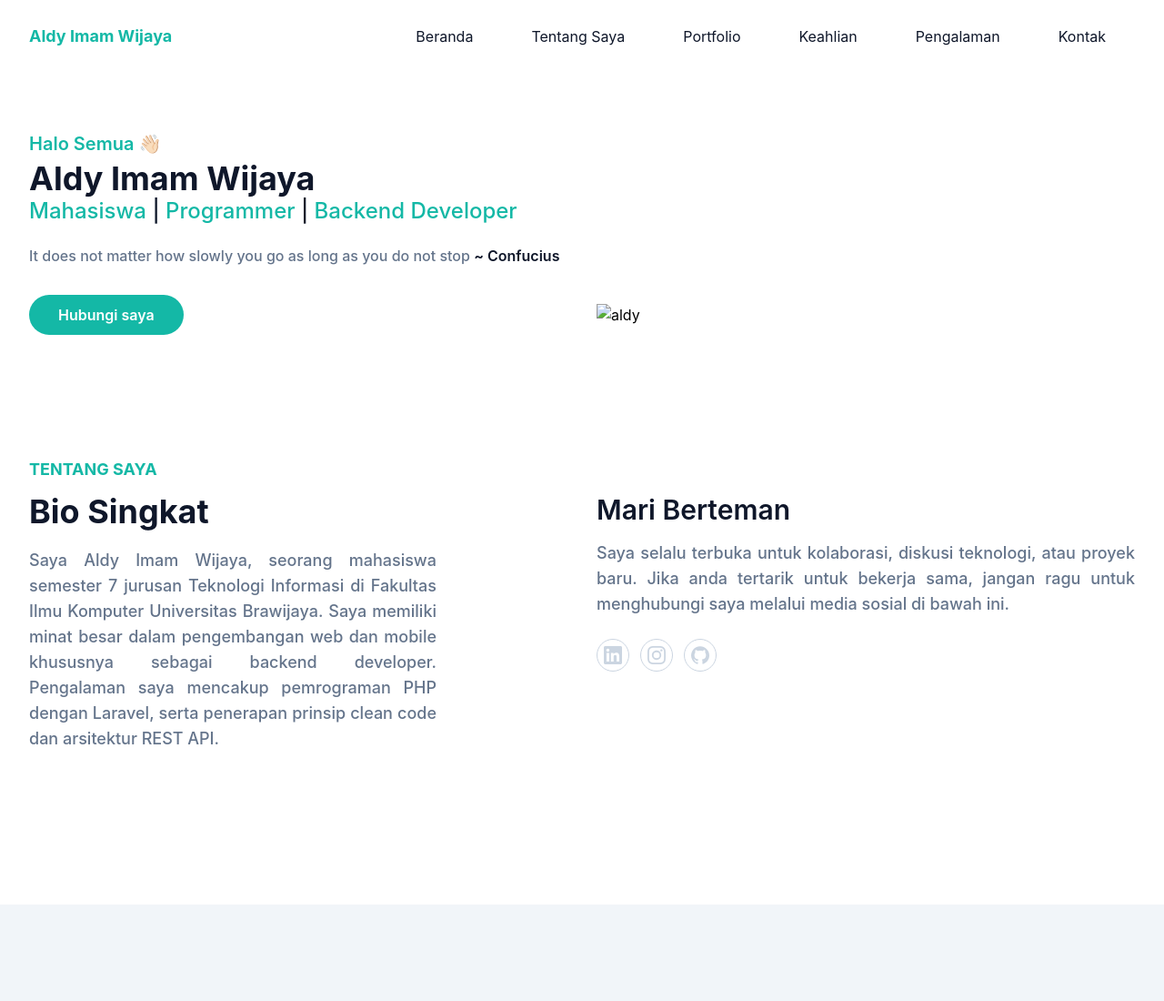
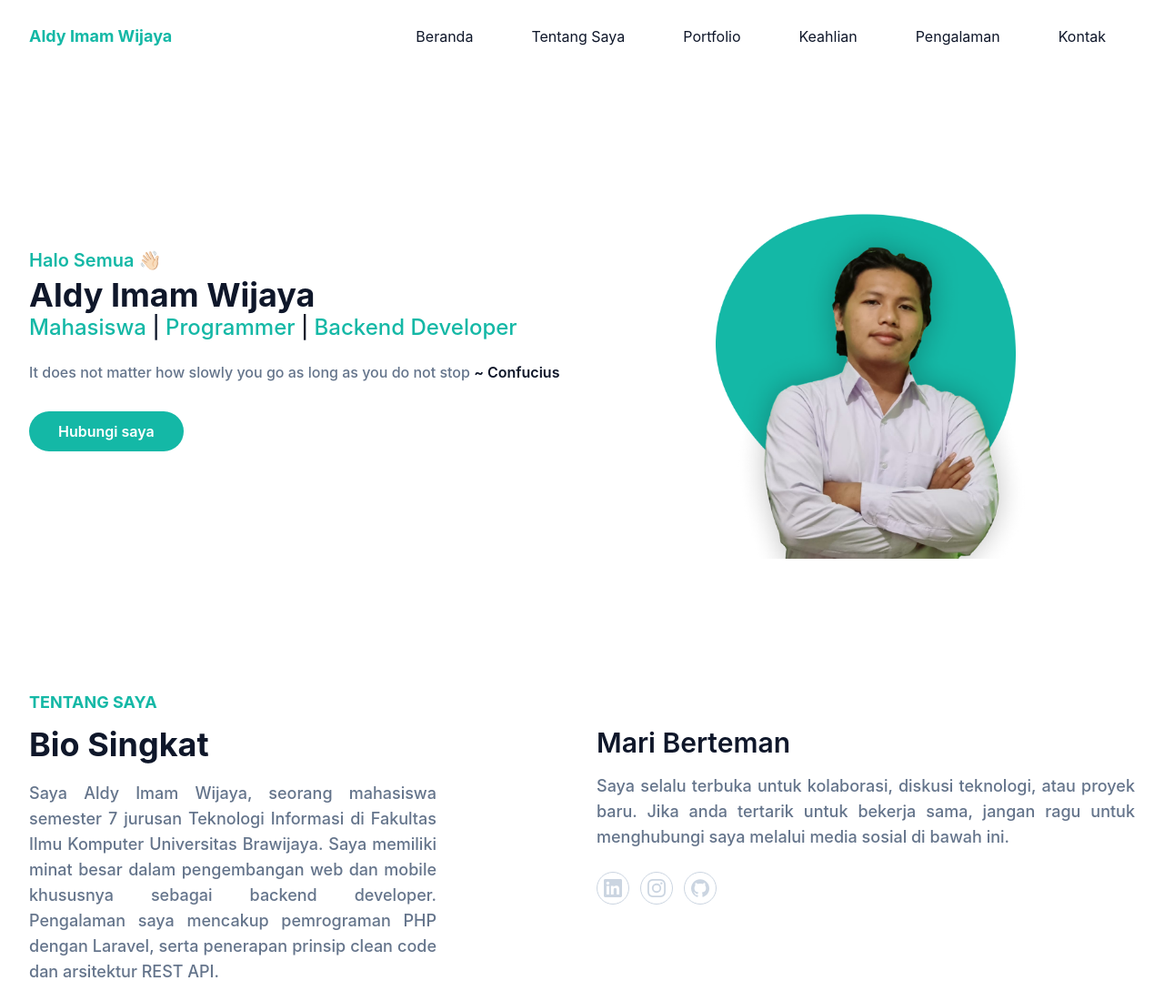
Before and after one commit to aldyimam03/portof-tailwind-css, a website: page index.html in a window 1280 px wide. Shown: the top 1100 px of the page at 91% size. Drawn offline with Linux system fonts and the light colour scheme.

Commit message:
Update index.html

```diff
--- a/index.html
+++ b/index.html
@@ -118,7 +118,7 @@
           <div class="w-full self-end px-4 lg:w-1/2">
             <div class="relative mt-10 lg:mt-0 lg:right-0">
               <img
-                src="src/img/test-1.png"
+                src="src/img/bg-aldy1.png"
                 alt="aldy"
                 class="object-contain object-center mx-auto lg:mt-10"
               />
```
